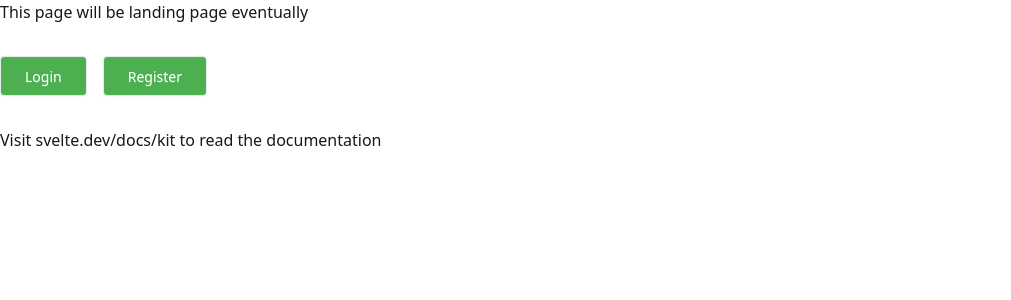
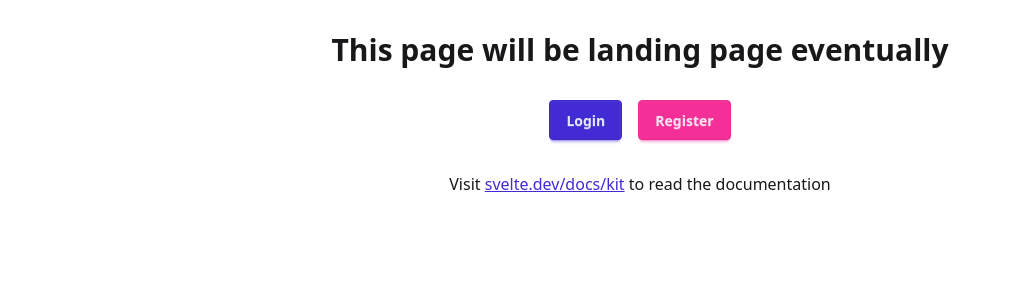
Before and after one commit to EstevanRamos/PreflopTrainer, a SvelteKit app in the folder preflop-trainer/: page / in a window 1280 px wide. Shown: the top 300 px of the page, without its empty margins (0-1011 px from the left). Built offline with nearby package versions, Linux system fonts and the light colour scheme.

Commit message:
added tailwind.config, styled login and register pages

```diff
--- a/preflop-trainer/src/routes/+page.svelte
+++ b/preflop-trainer/src/routes/+page.svelte
@@ -1,30 +1,8 @@
-<h1>This page will be landing page eventually</h1>
+<h1 class="text-3xl font-bold text-center my-8">This page will be landing page eventually</h1>
 
-<div class="button-container">
-    <a href="/login" class="btn">Login</a>
-    <a href="/register" class="btn">Register</a>
+<div class="flex justify-center gap-4 my-8">
+    <a href="/login" class="btn btn-primary">Login</a>
+    <a href="/register" class="btn btn-secondary">Register</a>
 </div>
 
-<p>Visit <a href="https://svelte.dev/docs/kit">svelte.dev/docs/kit</a> to read the documentation</p>
-
-<style>
-    .button-container {
-        display: flex;
-        gap: 1rem;
-        margin: 2rem 0;
-    }
-
-    .btn {
-        padding: 0.5rem 1.5rem;
-        background-color: #4CAF50;
-        color: white;
-        text-decoration: none;
-        border-radius: 4px;
-        font-weight: 500;
-        transition: background-color 0.2s;
-    }
-
-    .btn:hover {
-        background-color: #45a049;
-    }
-</style>
+<p class="text-center">Visit <a href="https://svelte.dev/docs/kit" class="link link-primary">svelte.dev/docs/kit</a> to read the documentation</p>
--- a/preflop-trainer/src/routes/dashboard/+page.svelte
+++ b/preflop-trainer/src/routes/dashboard/+page.svelte
@@ -9,7 +9,7 @@
     <h1>Welcome, {user.name}!</h1>
     <p>Email: {user.email}</p>
     <form method="POST" action="/logout" >
-        <button type="submit">Logout</button>
+        <button class="btn btn-primary" type="submit">Logout</button>
     </form>
 
 {:else}
--- a/preflop-trainer/src/routes/login/+page.svelte
+++ b/preflop-trainer/src/routes/login/+page.svelte
@@ -3,25 +3,46 @@
     import { goto } from '$app/navigation';
 
     let errorMessage = '';
-
 </script>
 
-<section class="login-container">
-    <h1>Login</h1>
+<div class="hero min-h-screen bg-base-200">
+    <div class="hero-content flex-col">
+        <div class="card w-full max-w-sm shadow-2xl bg-base-100">
+            <div class="card-body">
+                <h1 class="text-3xl font-bold text-center">Login</h1>
 
-    {#if errorMessage}
-        <p class="error">{errorMessage}</p>
-    {/if}
+                {#if errorMessage}
+                    <div class="alert alert-error">
+                        <span>{errorMessage}</span>
+                    </div>
+                {/if}
 
-    <form method="POST" action="?/login" use:enhance>
-        <label for="email">Email:</label>
-        <input type="email" id="email" name="email" required />
+                <form method="POST" action="?/login" use:enhance>
+                    <div class="form-control mb-4">
+                        <label class="label" for="email">
+                            <span class="label-text">Email</span>
+                        </label>
+                        <input type="email" id="email" name="email" required class="input input-bordered" />
+                    </div>
 
-        <label for="password">Password:</label>
-        <input type="password" id="password" name="password" required />
+                    <div class="form-control mb-4">
+                        <label class="label" for="password">
+                            <span class="label-text">Password</span>
+                        </label>
+                        <input type="password" id="password" name="password" required class="input input-bordered" />
+                    </div>
 
-        <button type="submit">Login</button>
-    </form>
+                    <div class="form-control mt-6">
+                        <button class="btn btn-primary">Login</button>
+                    </div>
+                </form>
 
-    <p>Don't have an account? <a href="/register">Sign up</a></p>
-</section>
+                <div class="text-center mt-4">
+                    <p>Don't have an account?
+                        <a href="/register" class="link link-primary">Sign up</a>
+                    </p>
+                </div>
+            </div>
+        </div>
+    </div>
+</div>
--- a/preflop-trainer/src/routes/register/+page.svelte
+++ b/preflop-trainer/src/routes/register/+page.svelte
@@ -2,15 +2,34 @@
     import { enhance } from '$app/forms';
 </script>
 
-<h2>Sign Up</h2>
-
-<form method="post" action="/register" use:enhance>
-    <input type="name"  name="name" placeholder="Name" required />
-    <input type="email"  name="email" placeholder="Email" required />
-    <input type="password"  name="password" placeholder="Password" required />
-    <input type="password"  name="passwordConfirm" placeholder="Confirm Password" required />
-
-    <button style="btn-primary" type="submit">register</button>
-</form>
-
-<a href="/login">Already have an account? Login</a>
+<div class="hero min-h-screen bg-base-200">
+    <div class="hero-content flex-col">
+        <div class="text-center">
+            <h2 class="text-3xl font-bold mb-6">Sign Up</h2>
+        </div>
+        <div class="card flex-shrink-0 w-full max-w-sm shadow-2xl bg-base-100">
+            <div class="card-body">
+                <form method="post" action="/register" use:enhance>
+                    <div class="form-control">
+                        <input type="name" name="name" placeholder="Name" required class="input input-bordered" />
+                    </div>
+                    <div class="form-control mt-4">
+                        <input type="email" name="email" placeholder="Email" required class="input input-bordered" />
+                    </div>
+                    <div class="form-control mt-4">
+                        <input type="password" name="password" placeholder="Password" required class="input input-bordered" />
+                    </div>
+                    <div class="form-control mt-4">
+                        <input type="password" name="passwordConfirm" placeholder="Confirm Password" required class="input input-bordered" />
+                    </div>
+                    <div class="form-control mt-6">
+                        <button class="btn btn-primary">Register</button>
+                    </div>
+                </form>
+                <div class="text-center mt-4">
+                    <a href="/login" class="link link-hover text-sm">Already have an account? Login</a>
+                </div>
+            </div>
+        </div>
+    </div>
+</div>
--- /dev/null
+++ b/preflop-trainer/tailwind.config.js
@@ -0,0 +1,3 @@
+module.exports = {
+    plugins: [require("daisyui")],
+  }
```
